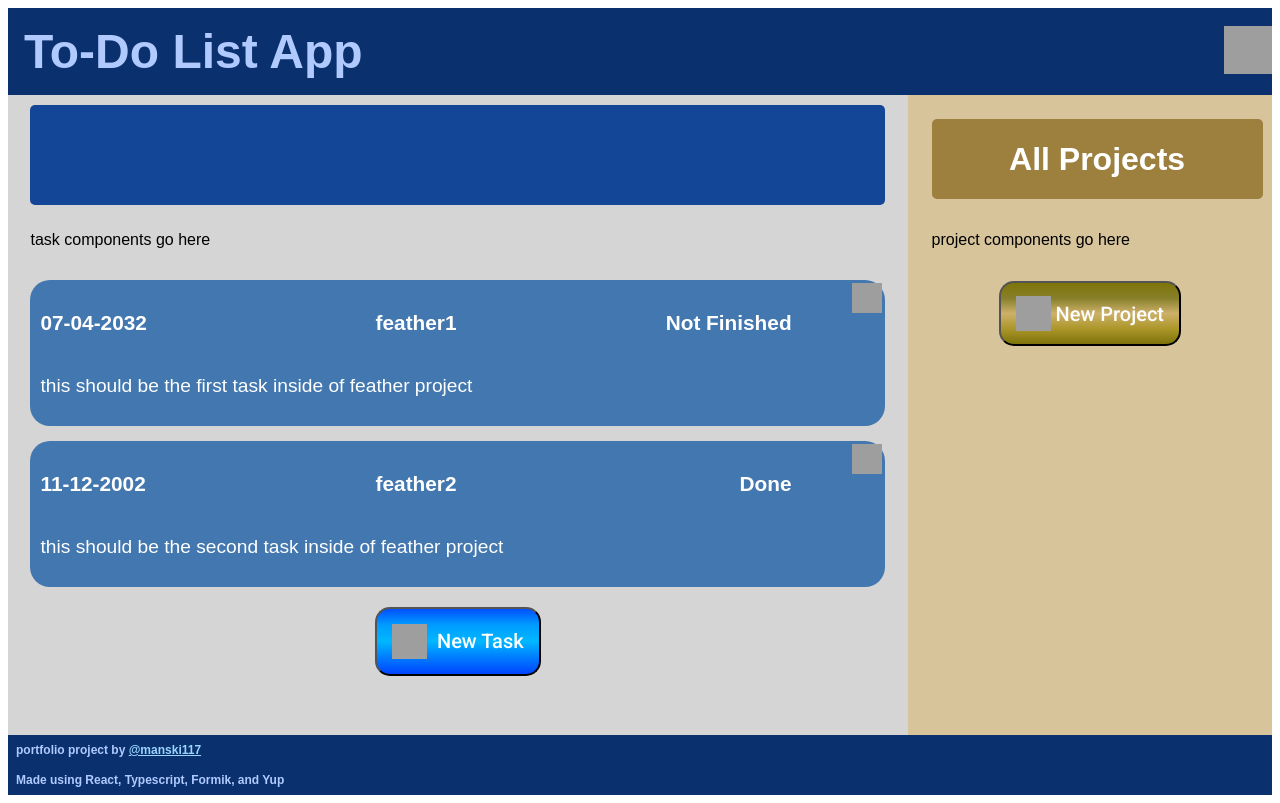
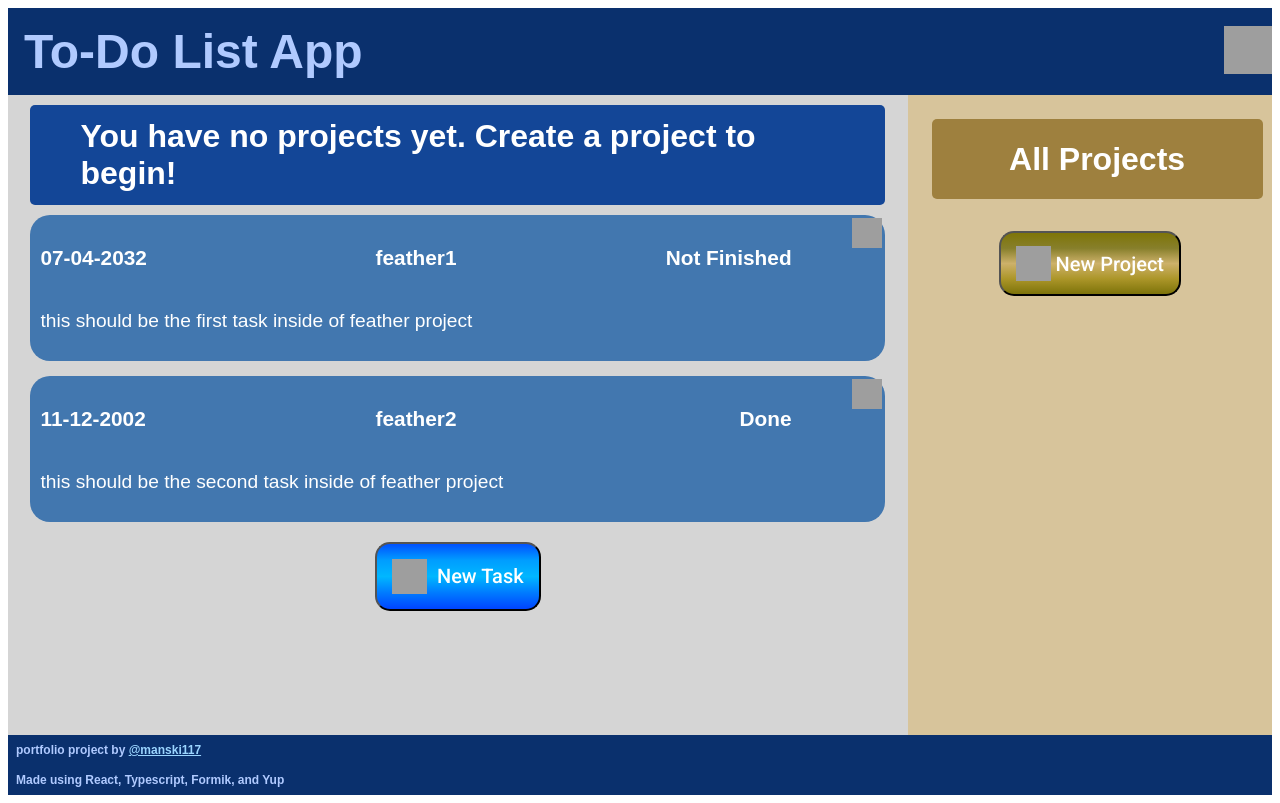
Before and after one commit to manski117/todo-list-remake, a React (Create React App) app: page / in a window 1280 px wide. Built offline with nearby package versions, Linux system fonts and the light colour scheme; grey boxes are pictures that could not be loaded.

Commit message:
Debug default project name load in h2 element

```diff
--- a/src/components/EditProjectForm.tsx
+++ b/src/components/EditProjectForm.tsx
@@ -48,6 +48,17 @@ export default function EditProjectForm(props: any){
       setAllProjects(newAllProjects);
     }
 
+    function promoteNewSelectedProject(){
+      //if the user deletes an object while it is selected, a new proj must take its place
+
+      if (!(allProjects === null)){
+        let newSelectedProject: string = allProjectsCopy[Object.keys(allProjectsCopy)[0]].title;
+        setSelectedProject(newSelectedProject);
+      } else {
+        setSelectedProject(null);
+      }
+    }
+
     function deleteProject(){
       //create a copy of the state
       let newAllProjects = {...allProjectsCopy};
@@ -55,7 +66,7 @@ export default function EditProjectForm(props: any){
       delete newAllProjects[`${props.oldProjectName}`];
       //set state equal to new object
       setAllProjects(newAllProjects);
-      props.handleclick();
+      promoteNewSelectedProject();
     }
 
     class Project {
--- a/src/components/ProjectList.tsx
+++ b/src/components/ProjectList.tsx
@@ -36,7 +36,6 @@ export default function ProjectList(){
 
     return(
         <div className="project-list flexbox">
-            <p>project components go here</p>
             {(displayProjects !== null) ? displayProjects : null}
 
         </div>
--- a/src/components/SelectedProject.tsx
+++ b/src/components/SelectedProject.tsx
@@ -17,10 +17,12 @@ export default function SelectedProject(){
         setTaskFormDisplayed(!taskFormDisplayed);
     }
 
+    let defaultMessage: string = "You have no projects yet. \nCreate a project to begin!";
+
     return(
         <div id="current-project" className="flexbox">
             <div className="selected-project-header-container">
-                <h2 className="selected-project-header">{selectedProjectCopy}</h2>
+                <h2 className="selected-project-header">{selectedProjectCopy ? selectedProjectCopy : defaultMessage}</h2>
             </div>
             <div className="project-tasks-container flexbox">
                 <TaskList />
--- a/src/components/TaskList.tsx
+++ b/src/components/TaskList.tsx
@@ -133,7 +133,7 @@ export default function TaskList(){
 
     return(
         <div className="project-tasks flexbox">
-            <p>task components go here</p>
+
             {(displayTasks !== null) ? displayTasks : null}
         </div>
     )
```
